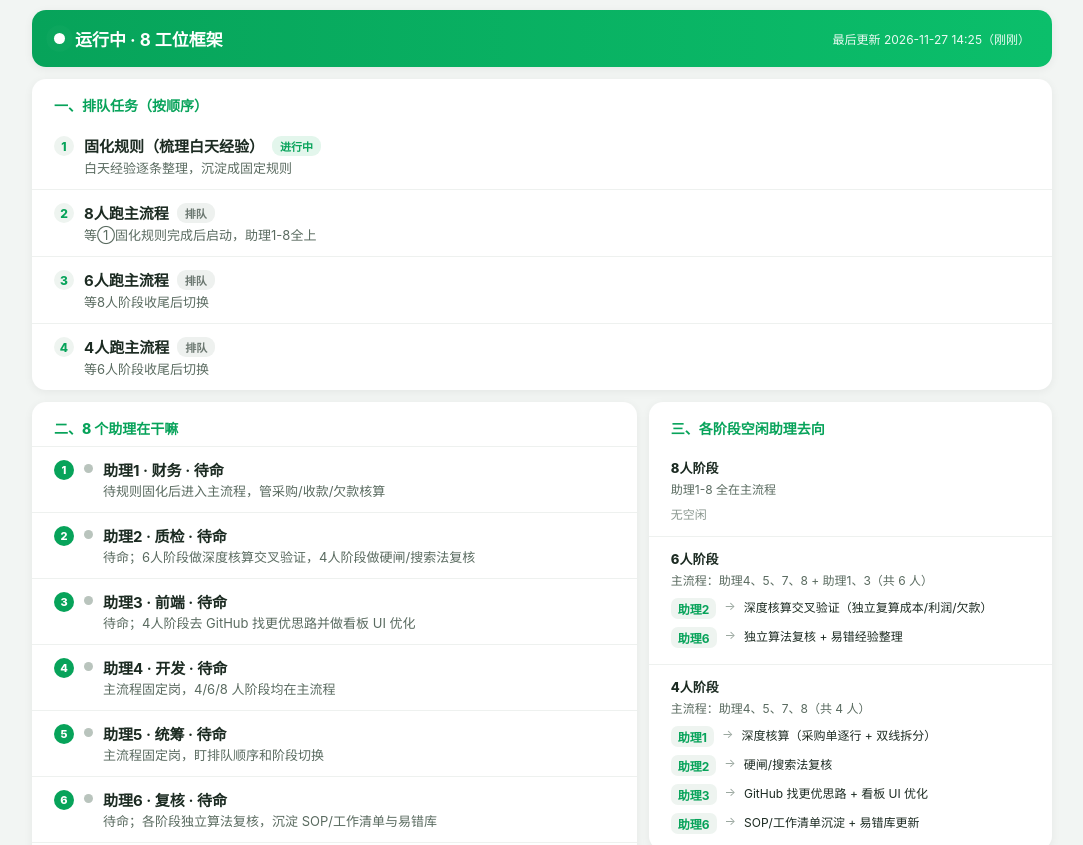
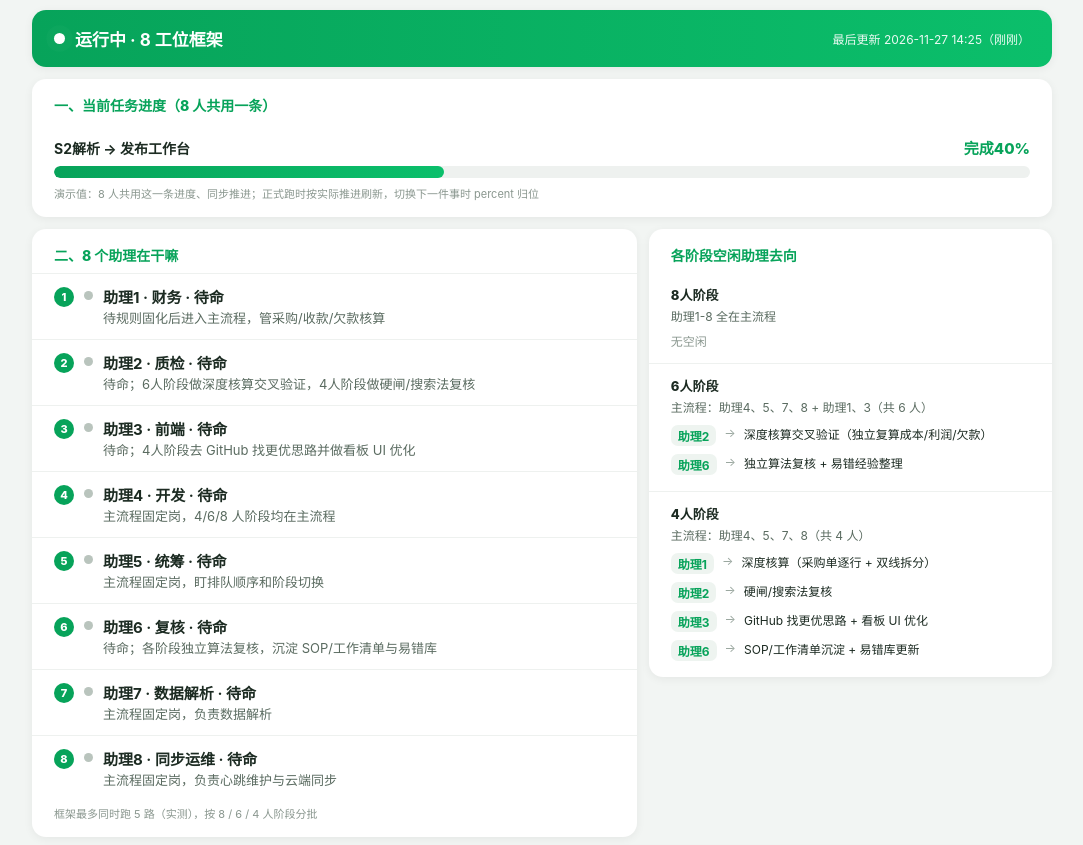
Before and after one commit to charlesgu-Coder/doubao-1122-workbench, a plain HTML site: page monitor.html in a window 1280 px wide. Shown: the top 845 px of the page, without its empty margins (98-1181 px from the left). Drawn offline with Linux system fonts and the light colour scheme.

Commit message:
sync: 本地工作台同步 2026-11-27 14:25:53

```diff
--- a/monitor.html
+++ b/monitor.html
@@ -18,7 +18,17 @@
   .hd .t{font-size:15px;font-weight:700;flex:1 1 auto}
   .hd .u{font-size:12px;opacity:.92;flex:0 0 auto;text-align:right}
   .sec-t{padding:13px 16px 6px;font-size:13px;font-weight:800;color:#07a35a}
+  .sub-t{padding:10px 16px 4px;font-size:12px;font-weight:700;color:#5a6b60}
   .note{font-size:11px;color:#8a978f;padding:2px 16px 13px}
+
+  /* 当前任务统一进度条 */
+  .pbar-wrap{padding:12px 16px 15px}
+  .pbar-top{display:flex;justify-content:space-between;align-items:baseline;gap:10px;margin-bottom:8px}
+  .pbar-label{font-size:14px;font-weight:700}
+  .pbar-pct{font-size:15px;font-weight:800;color:#07a35a;flex:0 0 auto}
+  .pbar{height:12px;border-radius:7px;background:#eef1ef;overflow:hidden}
+  .pbar-fill{height:100%;border-radius:7px;background:linear-gradient(90deg,#07a35a,#0bbf6b)}
+  .pnote{font-size:11px;color:#8a978f;margin-top:7px}
 
   /* 排队任务 */
   .qitem{display:flex;gap:10px;padding:11px 16px;border-top:1px solid #eef1ef}
@@ -54,9 +64,10 @@
   /* 平板 / 电脑端：宽屏居中、两栏并排 */
   @media (min-width:768px){
     .wrap{max-width:1040px;grid-template-columns:3fr 2fr;grid-auto-rows:min-content;align-items:start}
-    .card.top,.card.block1{grid-column:1 / -1}
+    .card.top,.card.block1,.card.block4{grid-column:1 / -1}
     .hd{padding:16px 22px}.hd .t{font-size:17px}
     .sec-t{font-size:14px;padding:16px 22px 8px}
+    .pbar-wrap{padding:14px 22px 16px}
     .qitem{padding:12px 22px}.qtitle{font-size:15px}.qstep{font-size:13px}
     .a{padding:12px 22px}.a .n{font-size:15px}.a .d{font-size:13px}
     .stage{padding:12px 22px}
@@ -71,8 +82,12 @@
     </div>
 
     <div class="card block1">
-      <div class="sec-t">一、排队任务（按顺序）</div>
-      <div id="queue"></div>
+      <div class="sec-t">一、当前任务进度（8 人共用一条）</div>
+      <div class="pbar-wrap">
+        <div class="pbar-top"><span class="pbar-label" id="ptask"></span><span class="pbar-pct" id="pct"></span></div>
+        <div class="pbar"><div class="pbar-fill" id="pfill"></div></div>
+        <div class="pnote" id="pnote"></div>
+      </div>
     </div>
 
     <div class="card block2">
@@ -82,8 +97,13 @@
     </div>
 
     <div class="card block3">
-      <div class="sec-t">三、各阶段空闲助理去向</div>
+      <div class="sec-t">各阶段空闲助理去向</div>
       <div id="idle"></div>
+    </div>
+
+    <div class="card block4">
+      <div class="sec-t">三、谁在排队</div>
+      <div id="queue"></div>
     </div>
   </div>
 <script>
@@ -110,6 +130,15 @@ function setStatus(alive, mainText, updateText){
   hd.className = alive ? "hd live" : "hd stale";
   document.getElementById("main").textContent = mainText;
   document.getElementById("upd").textContent = updateText;
+}
+
+function renderCurrentTask(t){
+  if(!t){return;}
+  var pct = Math.max(0, Math.min(100, Number(t.percent)||0));
+  document.getElementById("ptask").textContent = t.stageLabel || t.taskName || "当前任务";
+  document.getElementById("pct").textContent = "完成" + pct + "%";
+  document.getElementById("pfill").style.width = pct + "%";
+  document.getElementById("pnote").textContent = t.note || "";
 }
 
 function renderQueue(list){
@@ -169,9 +198,10 @@ function load(){
       }
 
       document.getElementById("cap").textContent=d.capNote||"";
-      renderQueue(d.queue);
+      renderCurrentTask(d.currentTask);
       renderAssistants(d.assistants);
       renderIdle(d.idle);
+      renderQueue(d.queue);
     })
     .catch(function(){
       setStatus(false, "等待心跳（连不上数据）", "");
```
